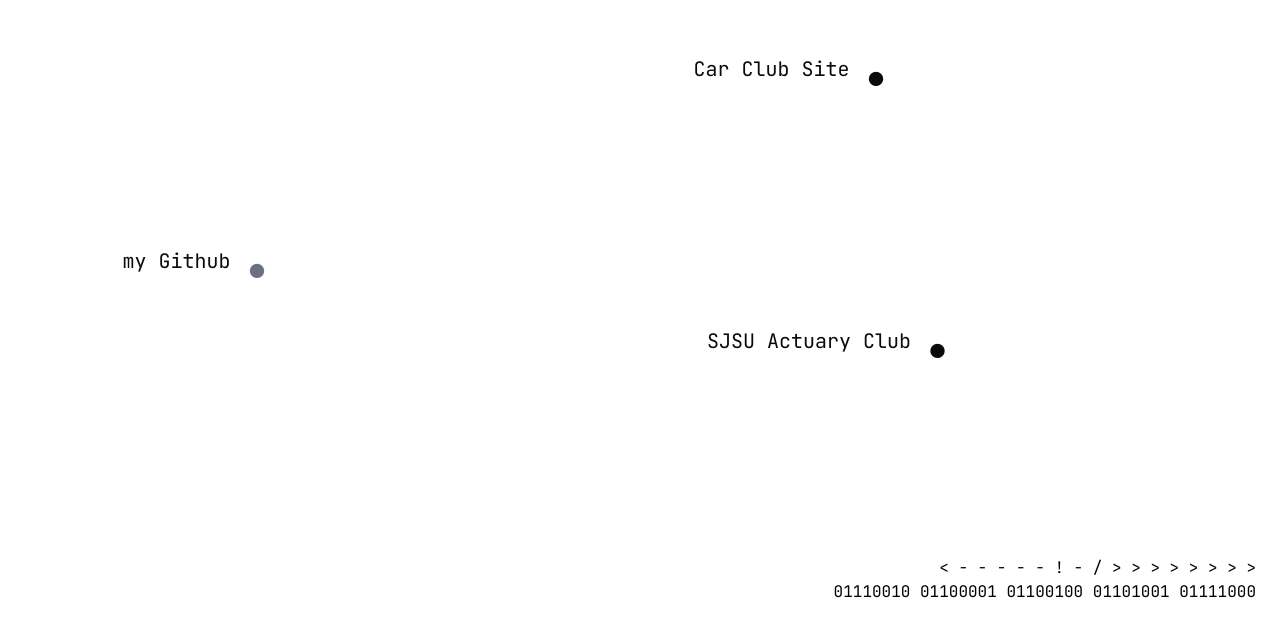
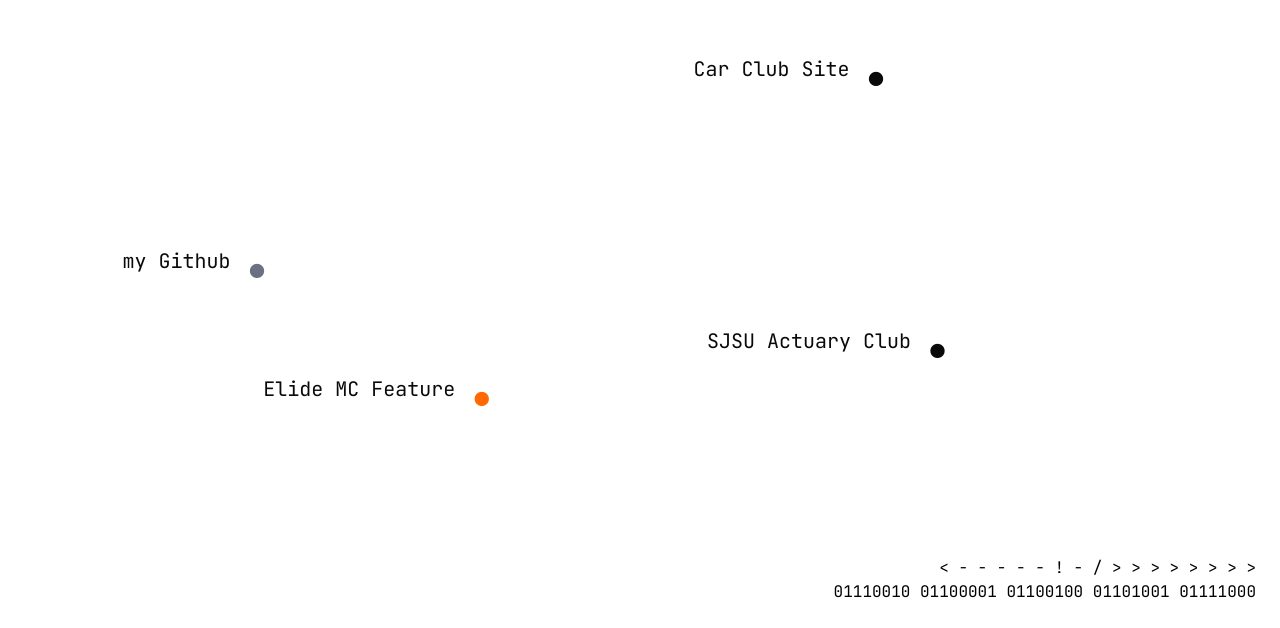
Before and after one commit to Radikahn/radix2, a React (Vite) app: page / in a window 1280 px wide. Shown: the part 2200-2828 px from the top of the page. Built offline with nearby package versions, Linux system fonts and the light colour scheme; a web font is replaced by a local one.

Commit message:
feat: elide feature

```diff
--- a/src/components/MyLinks.tsx
+++ b/src/components/MyLinks.tsx
@@ -5,6 +5,7 @@
 import Github from "./aboutItems/Github";
 import ShopSaec from "./aboutItems/ShopSaec";
 import Sasc from "./aboutItems/Sasc";
+import RadiElide from "./aboutItems/RadiElide";
 
 export default function MyLinks() {
   return (
@@ -30,6 +31,9 @@
       <div className="absolute -bottom-[20%] right-[25%]">
         <Sasc />
       </div>
+      <div className="absolute -bottom-[26%] right-[62%]">
+        <RadiElide />
+      </div>
     </div>
   );
 }
--- /dev/null
+++ b/src/components/aboutItems/RadiElide.tsx
@@ -0,0 +1,23 @@
+import LinkPreview from "../LinkPreview";
+
+export default function RadiElide() {
+  return (
+    <LinkPreview
+      className=""
+      label="Elide MC Feature"
+      href="https://www.reddit.com/r/feedthebeast/comments/1sazba3/building_a_toolchain_to_make_development_easy/"
+      previewLabel="reddit.com/feedthebeast"
+      previewContent={
+        <iframe
+          src="https://www.redditmedia.com/r/feedthebeast/comments/1sazba3/building_a_toolchain_to_make_development_easy/?ref_source=embed&ref=share&embed=true"
+          width="100%"
+          height="100%"
+          style={{ border: "none" }}
+          sandbox="allow-scripts allow-same-origin allow-popups"
+          className="flex-1"
+        />
+      }
+      dots={[{ color: "text-orange-500" }]}
+    />
+  );
+}
```
